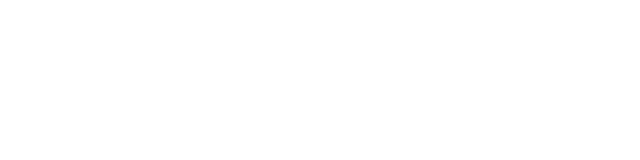
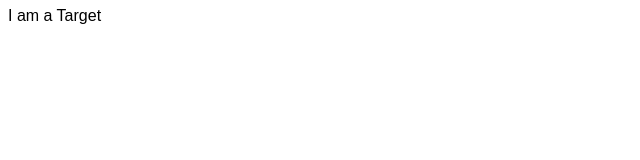
Before and after one commit to Ambush-Journey-Program/journey-hr, a React (Vite) app: page / in a window 1280 px wide. Shown: the top 160 px of the page, without its empty margins (0-640 px from the left). Built offline with nearby package versions, Linux system fonts and the light colour scheme.

Commit message:
Feat: Created the Tooltip component and TooltipTarget

```diff
--- a/src/App.tsx
+++ b/src/App.tsx
@@ -1,11 +1,17 @@
 import { ThemeProvider } from 'styled-components';
 import { theme } from './styles/theme';
 import { GlobalStyles } from './styles/global';
+import { Tooltip } from './design-system/tooltip';
+import { TooltipTarget } from './design-system/tooltip/tooltip.styled';
 
 function App() {
   return (
     <ThemeProvider theme={theme}>
       <GlobalStyles />
+      <Tooltip text="Hello World" position="Top">
+        {' '}
+        <TooltipTarget>I am a Target</TooltipTarget>
+      </Tooltip>
     </ThemeProvider>
   );
 }
--- /dev/null
+++ b/src/design-system/tooltip/index.tsx
@@ -0,0 +1 @@
+export { Tooltip } from './tooltip'
--- /dev/null
+++ b/src/design-system/tooltip/tooltip.styled.ts
@@ -0,0 +1,14 @@
+import styled from 'styled-components';
+
+export const TooltipWrapper = styled.div`
+  position: relative;
+  display: inline-flex;
+`;
+
+export const TooltipTarget = styled.button`
+  border: none;
+  background: inherit;
+  padding: 5px;
+  margin: -1px;
+  font-size: inherit;
+`;
--- /dev/null
+++ b/src/design-system/tooltip/tooltip.tsx
@@ -0,0 +1,14 @@
+import { Children, useRef, useState } from 'react';
+import * as Styled from './tooltip.styled';
+import { ITooltipProps } from './types';
+
+export function Tooltip({ text, children }) {
+  const [isHovered, setIsHovered] = useState(false);
+  const [isFocused, setIsFocused] = useState(false);
+  const targetRef = useRef(null);
+  return (
+    <Styled.TooltipWrapper>
+      <Styled.TooltipTarget>{children}</Styled.TooltipTarget>
+    </Styled.TooltipWrapper>
+  );
+}
--- /dev/null
+++ b/src/design-system/tooltip/types.ts
@@ -0,0 +1,3 @@
+export interface ITooltipProps {
+  label: string
+}
```
Also changed, not shown: 2 other files (tests, documents, lock files or other folders).
